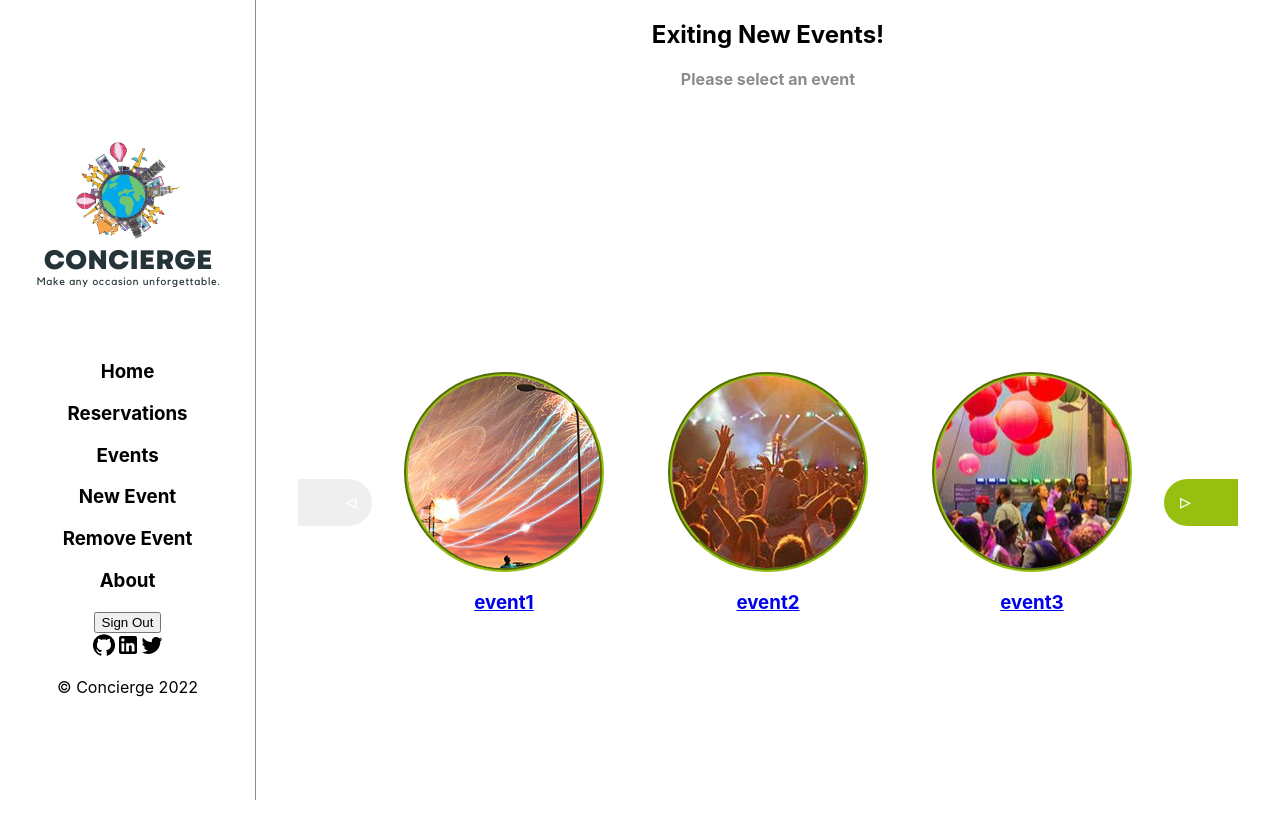
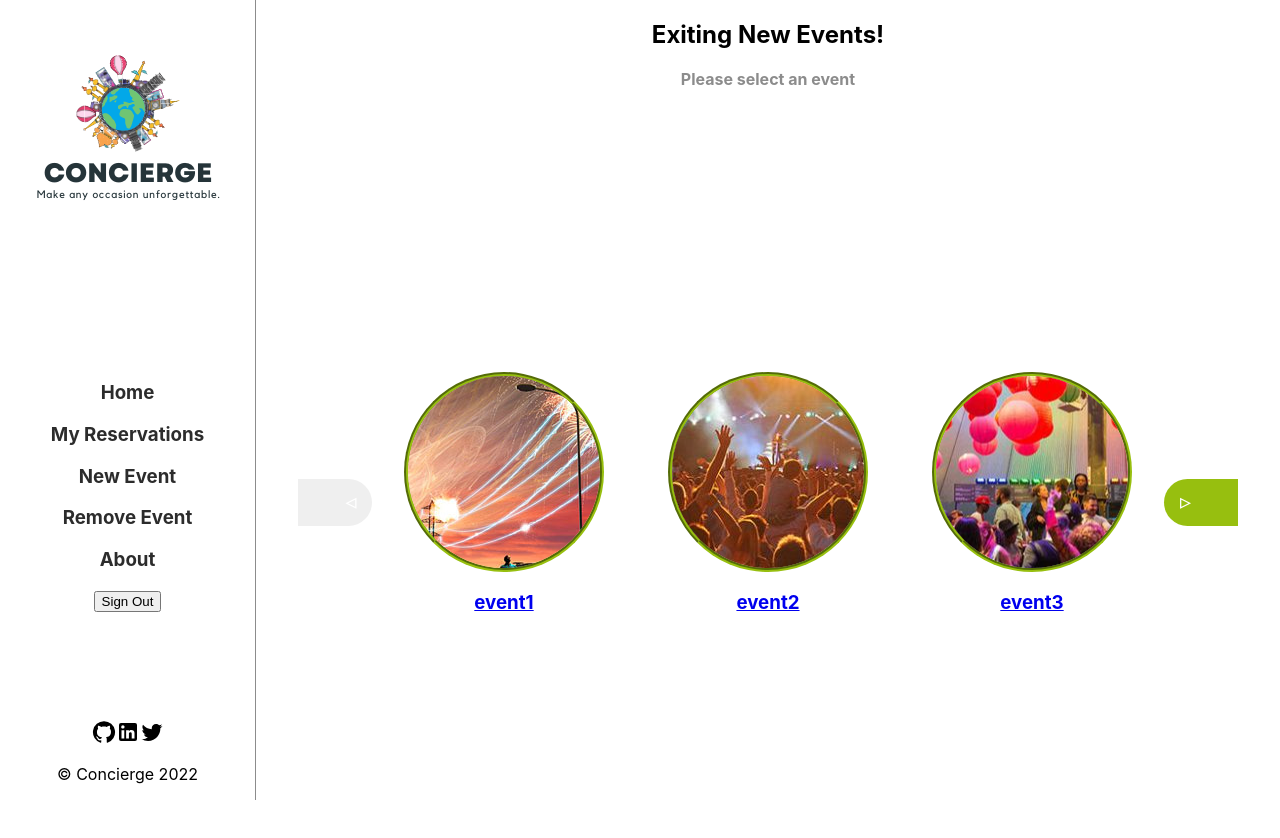
Before and after one commit to Juanse7793/Concierge-Front-end, a React (Create React App) app: page / in a window 1280 px wide. Shown: the top 838 px of the page. Built offline with nearby package versions, Linux system fonts and the light colour scheme.

Commit message:
side bar style

```diff
--- a/src/App.css
+++ b/src/App.css
@@ -160,7 +160,7 @@
   display: flex;
   flex-direction: column;
   align-items: center;
-  justify-content: center;
+  justify-content: space-between;
   border-right: #8c8c8c 1px solid;
   width: 20%;
   height: 100vh;
@@ -177,3 +177,12 @@
   width: 80%;
   height: 100vh;
 }
+
+.body-titles {
+  text-decoration: none;
+  color: #2c2c2c;
+}
+
+.body-titles:hover {
+  text-decoration: underline;
+}
--- a/src/components/Sidebar.js
+++ b/src/components/Sidebar.js
@@ -11,12 +11,11 @@ function Sidebar() {
         <img src={Concierge} alt="Concierge Logo" />
       </div>
       <div className="side-bar-body">
-        <h3>Home</h3>
-        <h3>Reservations</h3>
-        <h3>Events</h3>
-        <h3>New Event</h3>
-        <h3>Remove Event</h3>
-        <h3>About</h3>
+        <a href="/" className="body-titles"><h3>Home</h3></a>
+        <a href="/" className="body-titles"><h3>My Reservations</h3></a>
+        <a href="/" className="body-titles"><h3>New Event</h3></a>
+        <a href="/" className="body-titles"><h3>Remove Event</h3></a>
+        <a href="/" className="body-titles"><h3>About</h3></a>
         <button type="submit">Sign Out</button>
       </div>
       <div className="side-bar-footer">
```
